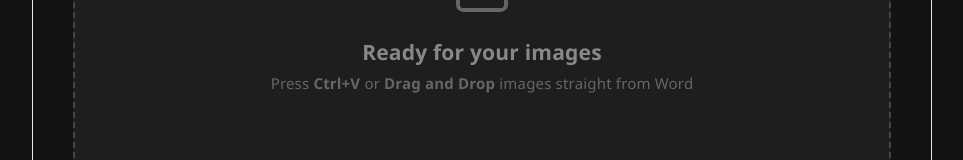
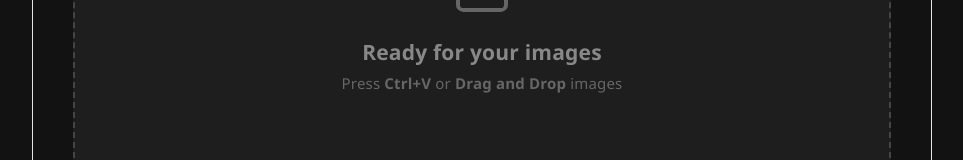
Before and after one commit to zhengheetong/random-feature-app, a React (Vite) app: page /#/clipboard in a window 1280 px wide. Shown: the part 372-532 px from the top of the page, without its empty margins (158-1121 px from the left). Built offline with nearby package versions, Linux system fonts and the light colour scheme.

Commit message:
update cliboard saver

```diff
--- a/src/components/ClipboardSaver.jsx
+++ b/src/components/ClipboardSaver.jsx
@@ -174,7 +174,7 @@ export default function ClipboardSaver() {
             <h3 style={{ margin: '0 0 5px 0', color: isDragging ? '#3498db' : '#888' }}>
               {isDragging ? 'Drop it here!' : 'Ready for your images'}
             </h3>
-            <p style={{ margin: 0, fontSize: '15px' }}>Press <b>Ctrl+V</b> or <b>Drag and Drop</b> images straight from Word</p>
+            <p style={{ margin: 0, fontSize: '15px' }}>Press <b>Ctrl+V</b> or <b>Drag and Drop</b> images</p>
           </div>
         ) : (
           images.map((img) => (
```
